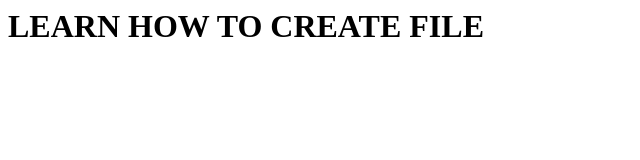
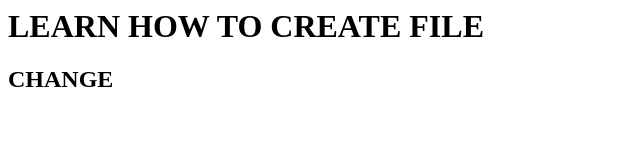
Before and after one commit to ankitaMacwan23/git-test, a plain HTML site: page index.html in a window 1280 px wide. Shown: the whole page, without its empty margins (0-640 px from the left). Drawn offline with Linux system fonts and the light colour scheme.

Commit message:
Update index.html

```diff
--- a/index.html
+++ b/index.html
@@ -2,5 +2,6 @@
   <HEAD><TITLE>lEAERN TO CREATE FILE IN GIT</TITLE></HEAD>
   <BODY>
     <H1>LEARN HOW TO CREATE FILE</H1>
+    <H2>CHANGE</H2>
   </BODY>
 </HTML>
```
